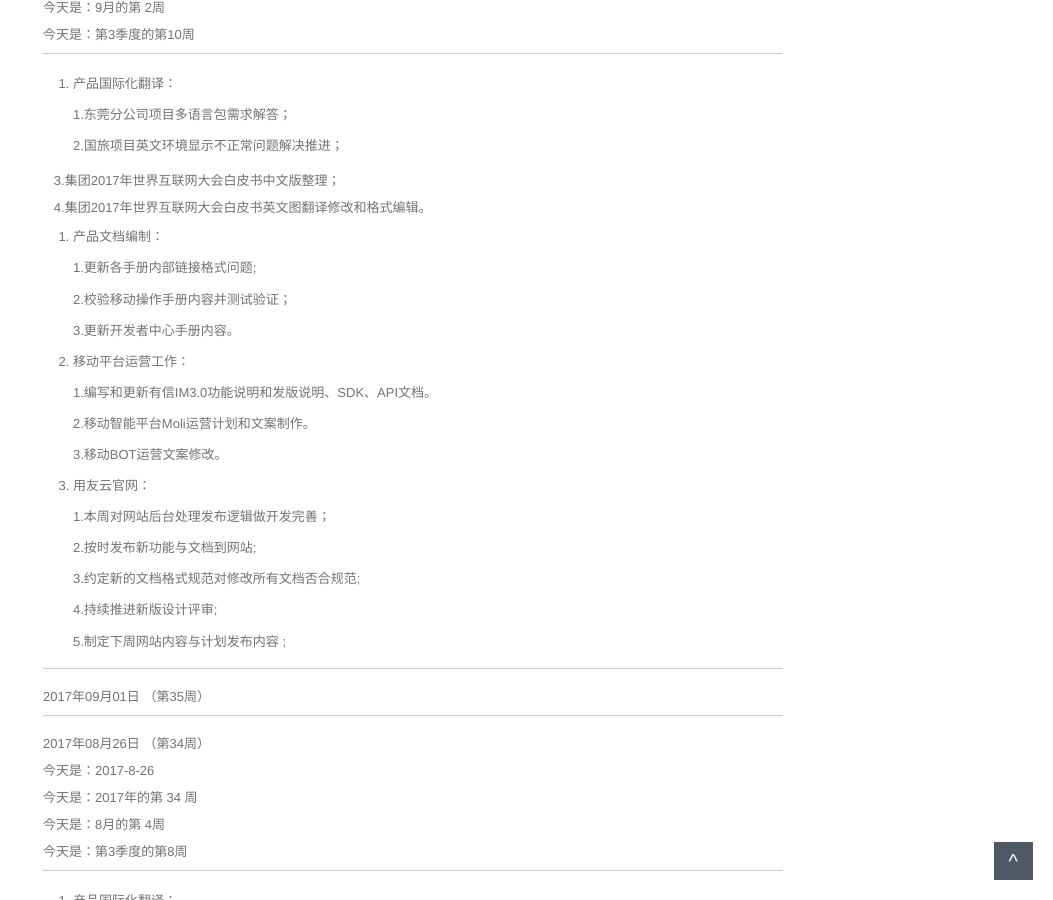
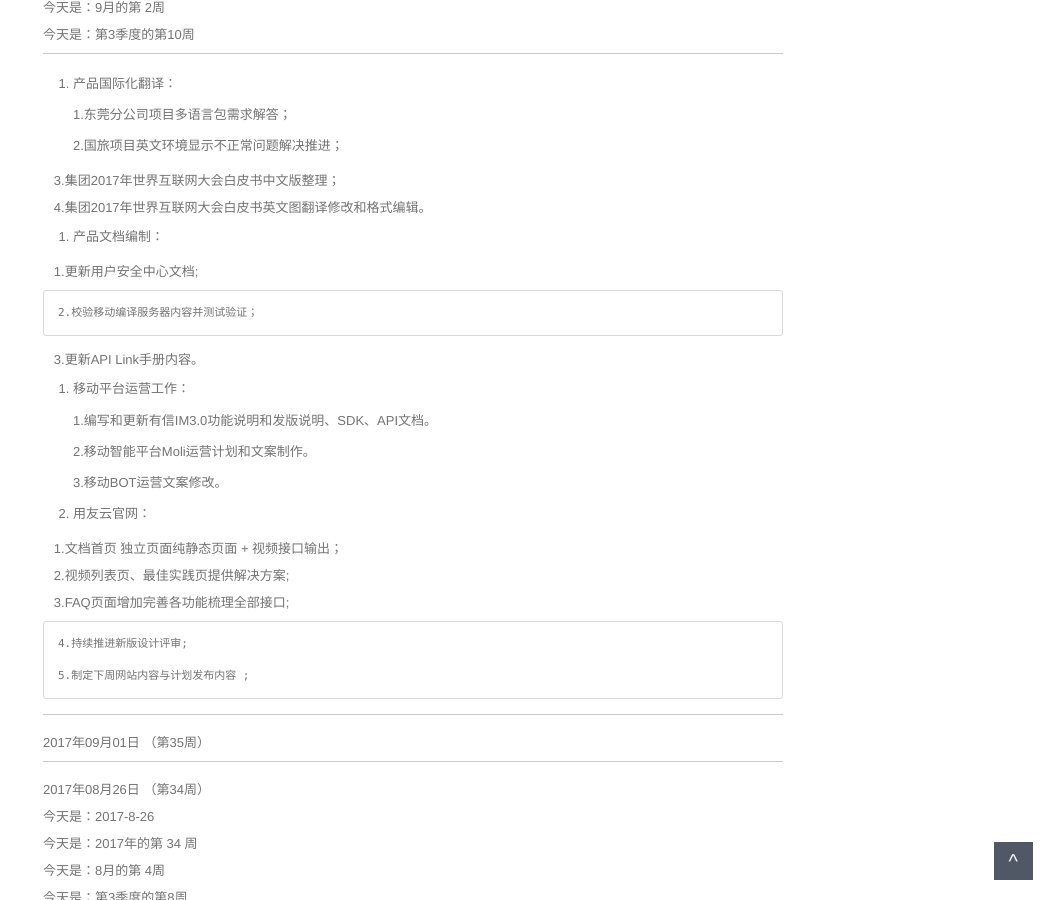
Before and after one commit to walllFlower/blog, a Jekyll site: the page built from _posts/2017-06-22-day_report_cxz.md, in a window 1280 px wide and 900 px high, scrolled down 427 px. Shown: the whole window, without its empty margins (227-1280 px from the left). Built offline with Jekyll 4.4.1, drawn with Linux system fonts in a browser that asks for light colours; comment, search, counter and statistics services are not loaded.

Commit message:
Update 2017-06-22-day_report_cxz.md

```diff
--- a/_posts/2017-06-22-day_report_cxz.md
+++ b/_posts/2017-06-22-day_report_cxz.md
@@ -34,11 +34,11 @@ categories: 日报
 
 2. 产品文档编制：
 
-    1.更新各手册内部链接格式问题;
+    1.更新用户安全中心文档;
 
-    2.校验移动操作手册内容并测试验证；
+    2.校验移动编译服务器内容并测试验证；
 
-    3.更新开发者中心手册内容。
+    3.更新API Link手册内容。
 
 3. 移动平台运营工作：
 
@@ -50,11 +50,11 @@ categories: 日报
 
 4. 用友云官网：
 
-    1.本周对网站后台处理发布逻辑做开发完善；
+    1.文档首页 独立页面纯静态页面 + 视频接口输出；
 
-    2.按时发布新功能与文档到网站;
+    2.视频列表页、最佳实践页提供解决方案;
 
-    3.约定新的文档格式规范对修改所有文档否合规范;
+    3.FAQ页面增加完善各功能梳理全部接口;
 
     4.持续推进新版设计评审;
 
```
